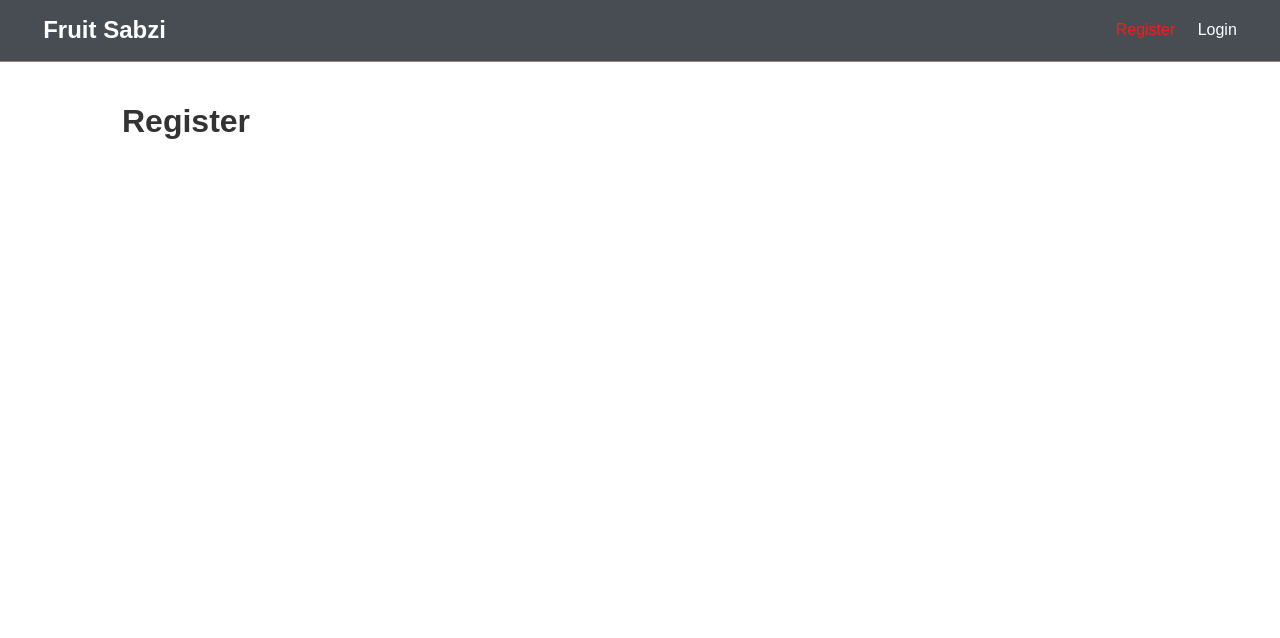
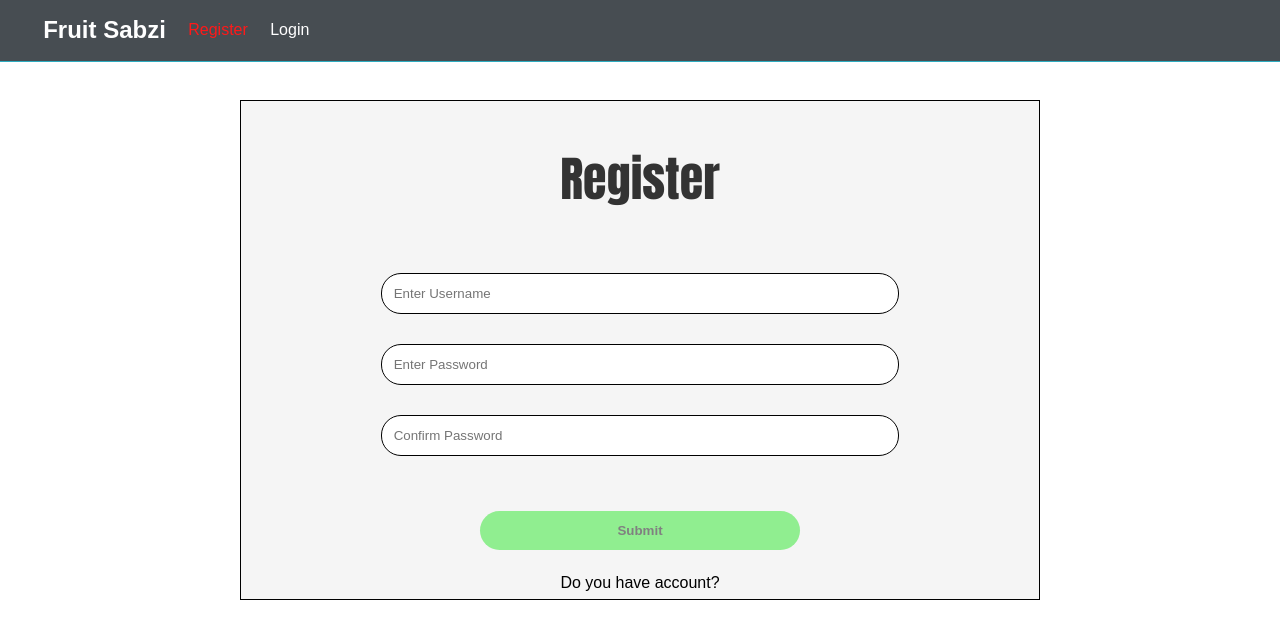
Before and after one commit to SamirDanial/fruitclient, a React (Create React App) app: page /register in a window 1280 px wide. Shown: the top 638 px of the page. Built offline with nearby package versions, Linux system fonts and the light colour scheme; the HTML template or start-up script is replaced by a standard one.

Commit message:
login and register look and feel was added

```diff
--- a/src/App.css
+++ b/src/App.css
@@ -301,7 +301,7 @@
   /* Navbar */
   .navbar {
     display: flex;
-    justify-content: space-between;
+    /* justify-content: space-between; */
     align-items: center;
     padding: 0.7rem 2rem;
     position: fixed;
--- a/src/components/auth/Login.js
+++ b/src/components/auth/Login.js
@@ -1,9 +1,23 @@
 import React from 'react'
+import { NavLink } from 'react-router-dom';
+
+import fruitSabzi from '../../img/fruitsabzi.jpg'
+
+import classes from './Login.module.css'
 
 const Login = () => {
     return (
-        <div className='container'>
-            <h1>Login</h1>
+        <div className={classes.container2}>
+            <form action="" className={classes.form}>
+            <h2>SIGN IN</h2>
+                <input type="text" name='username' className={classes.box} placeholder='Enter Username' />
+                <input type="password" name='password' className={classes.box} placeholder='Enter Password' />
+                <input type="submit" value='SIGN IN' className={classes.submit} />
+                <NavLink className={classes.a} to='/forgetpassword'>Forget Password?</NavLink>
+            </form>
+            <div className={classes.side}>
+                <img src={fruitSabzi} alt=""></img>
+            </div>
         </div>
     )
 }
--- /dev/null
+++ b/src/components/auth/Login.module.css
@@ -0,0 +1,69 @@
+.container2{
+    display: flex;
+    height: 500px;
+    width: 800px;
+    border: 1px solid black;
+    margin: auto;
+    margin-top: 100px;
+}
+
+.form {
+    display: flex;
+    flex-direction: column;
+    width: 100%;
+    align-items: center;
+    background-color: whitesmoke;
+}
+
+.form h2 {
+    font-size: 3rem;
+    font-family: Impact, Haettenschweiler, 'Arial Narrow Bold', sans-serif;
+    margin: 40px;
+}
+
+.box {
+    padding: 12px;
+    width: 65%;
+    margin: 15px;
+    border: 1px solid black;
+    outline: none;
+    border-radius: 20px;
+}
+
+.a {
+    text-decoration: none;
+    color: black;
+    margin-top: 20px;
+}
+
+.a:hover {
+    color: #fd4e4e
+}
+
+.submit {
+    padding: 12px 30px;
+    width: 40%;
+    margin-top: 40px;
+    background-color: lightgreen;
+    color: grey;
+    font-weight: bold;
+    border: none;
+    outline: none;
+    border-radius: 20px;
+}
+
+.submit:hover {
+    cursor: pointer;
+    background-color: #750000;
+}
+
+.side {
+    display: flex;
+    justify-content: center;
+    align-items: center;
+}
+
+.side img {
+    width: 450px;
+    height: 498px;
+}
--- a/src/components/auth/Register.js
+++ b/src/components/auth/Register.js
@@ -1,11 +1,64 @@
-import React from 'react'
+import React, { useState } from "react";
+import { NavLink } from "react-router-dom";
+
+import classes from "./Register.module.css";
 
 const Register = () => {
-    return (
-        <div className='container'>
-            <h1>Register</h1>
-        </div>
-    )
-}
+  const [username, setUsername] = useState("");
+  const [password, setPassword] = useState("");
+  const [confirmPassword, setConfirmPassword] = useState("");
+  const [passwordMatch, setPasswordMatch] = useState(true);
+  const [usernameLength, setUsernameLength] = useState(7);
 
-export default Register
+  const onSubmitForm = (e) => {
+    e.preventDefault();
+    if (password != confirmPassword) {
+        setPasswordMatch(false);
+        return;
+    }
+    if (usernameLength < 6) {
+        return;
+    }
+    setPasswordMatch(true);
+    console.log(username);
+  };
+  return (
+    <div className={classes.container2}>
+      <form action="" className={classes.form} onSubmit={onSubmitForm}>
+        <h2>Register</h2>
+        <input
+          type="text"
+          name="username"
+          onChange={(e) => {setUsernameLength(e.target.value.length);setUsername(e.target.value)}}
+          value={username}
+          className={classes.box}
+          placeholder="Enter Username"
+        />
+        { usernameLength < 6 && <p style={{fontWeight: 'bold', fontSize: '10px', color: 'red'}}>Username must be more then 6 character</p> }
+        <input
+          type="password"
+          name="password"
+          onChange={(e) => setPassword(e.target.value)}
+          value={password}
+          className={classes.box}
+          placeholder="Enter Password"
+        />
+        <input
+          type="password"
+          name="confirmPassword"
+          onChange={(e) => setConfirmPassword(e.target.value)}
+          value={confirmPassword}
+          className={classes.box}
+          placeholder="Confirm Password"
+        />
+        { !passwordMatch && <p style={{fontWeight: 'bold', fontSize: '10px', color: 'red'}}>Password and confirm password don't match</p> }
+        <input type="submit" value="Submit" className={classes.submit} />
+        <NavLink className={classes.a} to="/login">
+          Do you have account?
+        </NavLink>
+      </form>
+    </div>
+  );
+};
+
+export default Register;
--- /dev/null
+++ b/src/components/auth/Register.module.css
@@ -0,0 +1,58 @@
+.container2{
+    display: flex;
+    height: 500px;
+    width: 800px;
+    border: 1px solid black;
+    margin: auto;
+    margin-top: 100px;
+}
+
+.form {
+    display: flex;
+    flex-direction: column;
+    width: 100%;
+    align-items: center;
+    background-color: whitesmoke;
+}
+
+.form h2 {
+    font-size: 3rem;
+    font-family: Impact, Haettenschweiler, 'Arial Narrow Bold', sans-serif;
+    margin: 40px;
+}
+
+.box {
+    padding: 12px;
+    width: 65%;
+    margin: 15px;
+    border: 1px solid black;
+    outline: none;
+    border-radius: 20px;
+}
+
+.a {
+    text-decoration: none;
+    color: black;
+    margin-top: 20px;
+}
+
+.a:hover {
+    color: #fd4e4e
+}
+
+.submit {
+    padding: 12px 30px;
+    width: 40%;
+    margin-top: 40px;
+    background-color: lightgreen;
+    color: grey;
+    font-weight: bold;
+    border: none;
+    outline: none;
+    border-radius: 20px;
+}
+
+.submit:hover {
+    cursor: pointer;
+    background-color: #750000;
+}
--- a/src/components/layout/Navbar.js
+++ b/src/components/layout/Navbar.js
@@ -7,9 +7,9 @@ const Navbar = () => {
   return (
     <nav className="navbar bg-dark">
       <h1>
-        <a href="index.html">
+        <NavLink to="/">
            Fruit Sabzi
-        </a>
+        </NavLink>
       </h1>
       <ul>
         <li>
```
Also changed, not shown: src/img/fruitsabzi.jpg (added).
